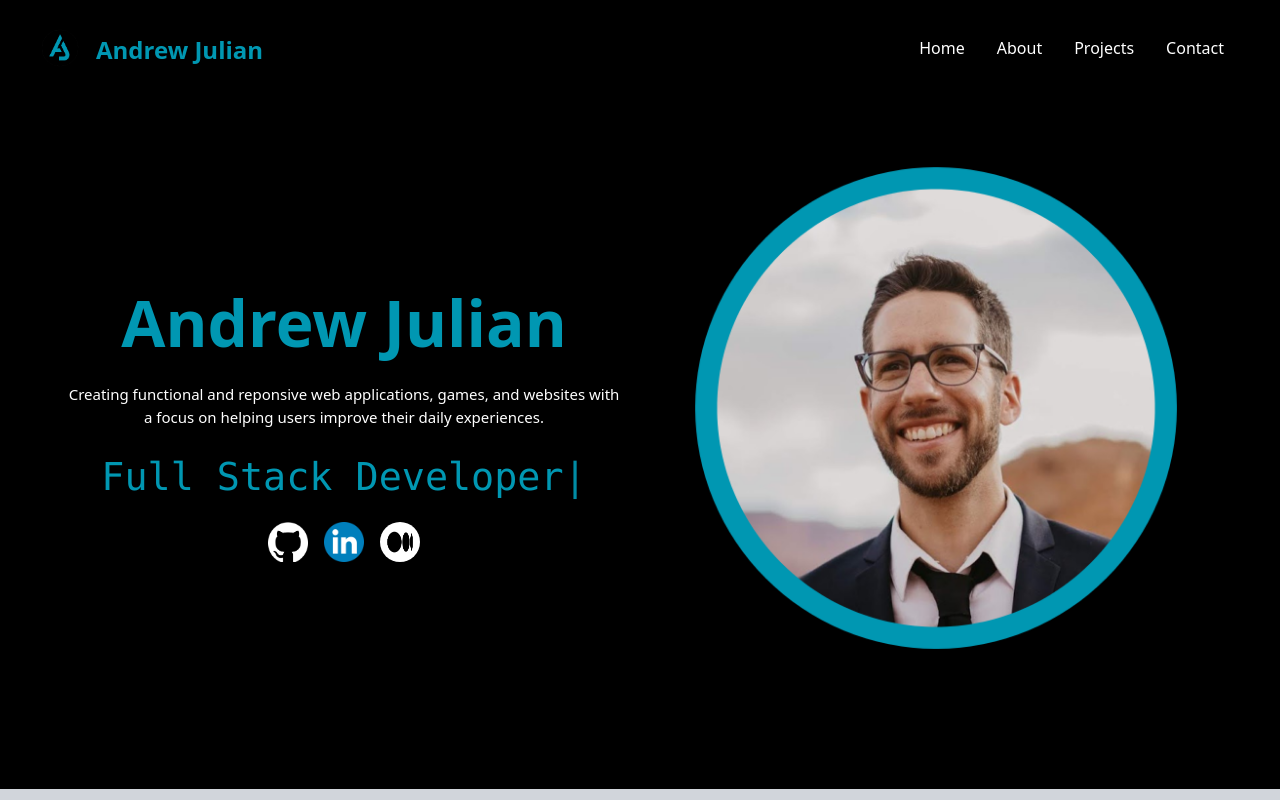
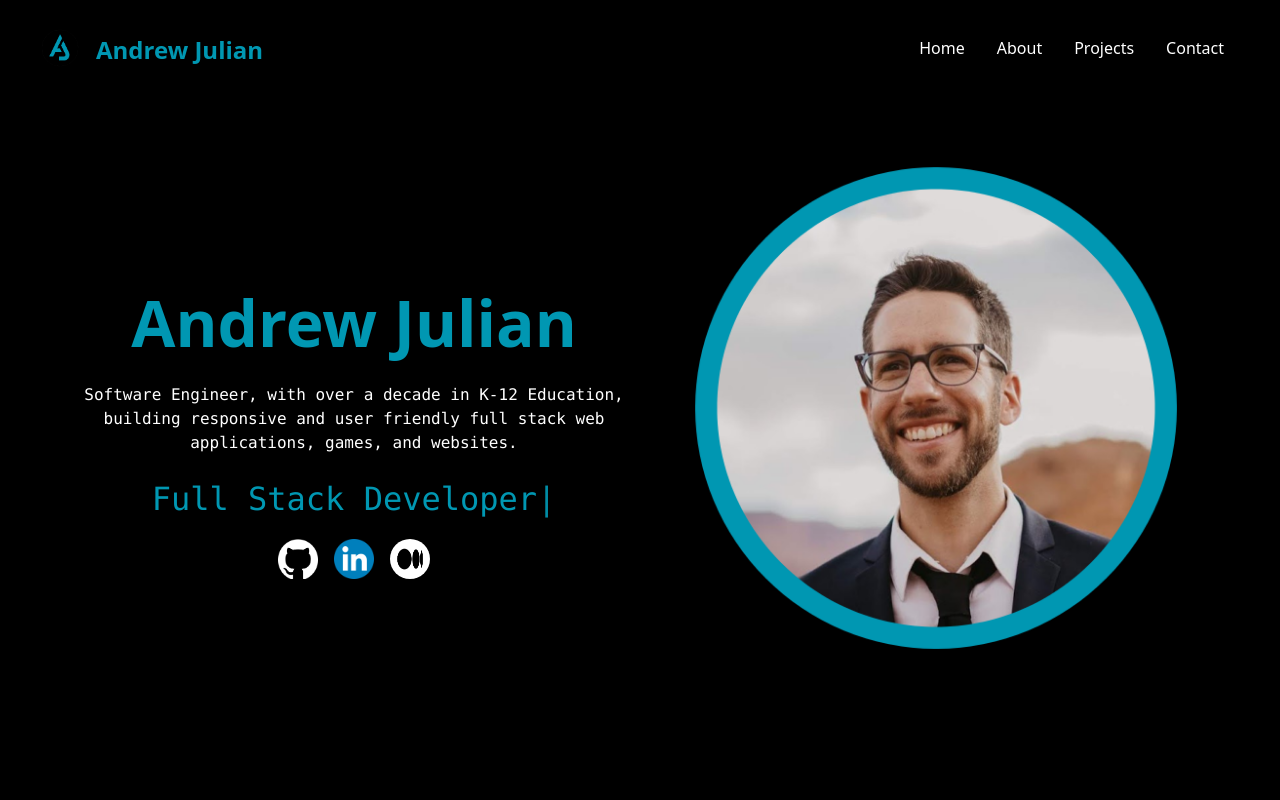
Before and after one commit to andrewjulian/portfolio-website, a React (Vite) app: page / in a window 1280 px wide. Shown: the top 800 px of the page. Built offline with nearby package versions, Linux system fonts and the light colour scheme.

Commit message:
hero font change and text change

```diff
--- a/src/components/BackToTop.jsx
+++ b/src/components/BackToTop.jsx
@@ -10,7 +10,7 @@ const BackToTop = () => {
         className="fixed bottom-6 right-3 cursor-pointer text-gray-500 hover:text-[#0097b2] md:right-10"
         spy={true}
         smooth={true}
-        offset={-100}
+        offset={-70}
         duration={500}
       >
         <BsArrowUpCircleFill className="w-8 h-8" />
--- a/src/components/Hero.jsx
+++ b/src/components/Hero.jsx
@@ -16,22 +16,22 @@ const Hero = () => {
           alt="hero"
           className="md:mr-4 sm:w-[50%] pr-4 float-right"
         />
-        <div className="px-[5%] py-[14%]">
-          <h1 className="text-center text-[#0097b2] font-extrabold text-[9vw] sm:text-[5vw]">
+        <div className="px-[5%] py-[14%] sm:ml-5">
+          <h1 className="text-center text-[#0097b2] font-extrabold text-[7vw] sm:text-[5vw]">
             Andrew Julian
           </h1>
 
-          <div className="flex justify-center text-center mt-3 mb-5">
-            <h4 className="text-[15px]">
-              Creating functional and reponsive web applications, games, and
-              websites with a focus on helping users improve their daily
-              experiences.
+          <div className="flex font-mono justify-center text-center px:5 mt-3 mb-5">
+            <h4 className="text-[15px] sm:text-[1.25vw]">
+              Software Engineer, with over a decade in K-12 Education, building
+              responsive and user friendly full stack web applications, games,
+              and websites.
             </h4>
           </div>
 
           <center>
             <Typed
-              className="font-mono text-[#0097b2] text-[5vw] sm:text-[3vw]"
+              className="font-mono text-[#0097b2] text-[5vw] sm:text-[2.5vw]"
               strings={[
                 "Software Engineer",
                 "Full Stack Developer",
--- a/src/components/Navbar.jsx
+++ b/src/components/Navbar.jsx
@@ -20,7 +20,7 @@ const Navbar = () => {
           to="navbar"
           spy={true}
           smooth={true}
-          offset={-100}
+          offset={-70}
           duration={500}
           className="flex items-center cursor-pointer "
         >
@@ -37,7 +37,7 @@ const Navbar = () => {
             to="hero"
             spy={true}
             smooth={true}
-            offset={-100}
+            offset={-70}
             duration={500}
             onClick={handleNav}
             className="cursor-pointer hover:text-[#0097b2]"
@@ -109,7 +109,7 @@ const Navbar = () => {
               to="hero"
               spy={true}
               smooth={true}
-              offset={-500}
+              offset={-100}
               duration={500}
               onClick={handleNav}
               className="cursor-pointer"
```
